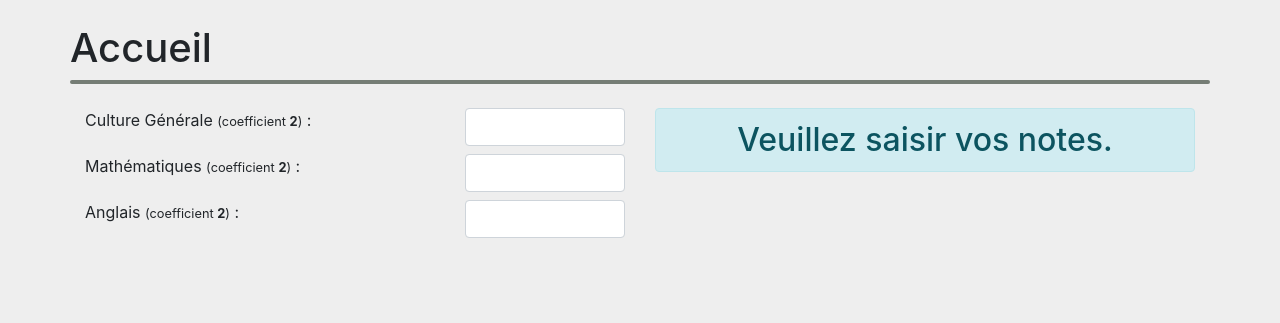
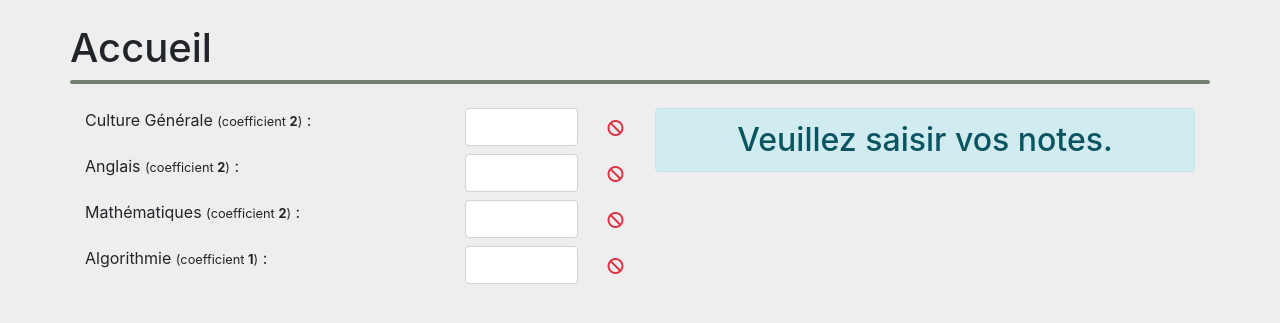
Before and after one commit to lGabranth/plateforme-bts-sio, a PHP site: page /1-modules/calcul_obtention in a window 1280 px wide. Shown: the part 56-379 px from the top of the page. Run offline with PHP 8.4, Linux system fonts and the light colour scheme; some libraries are stand-ins or nearby versions.

Commit message:
Ajout VueJS fonctionnel

```diff
--- /dev/null
+++ b/1-modules/calcul_obtention/app.vue.js
@@ -0,0 +1,47 @@
+var app = new Vue({
+	el:"#app",
+	data:{
+		culture_generale:"",
+		maths:"",
+		algorithmie:"",
+		anglais:"",
+		edm:"",
+		e4:"",
+		e5:"",
+		e6:"",
+		matieres_option:0,
+		math_appro:"",
+		langue_vivante:"",
+	},
+	methods:{
+		CalculerMoyenne:function(){
+			var scope = this;
+			var datas = {};
+			datas.culture_generale = scope.culture_generale;
+			datas.maths            = scope.maths;
+			datas.algorithmie      = scope.algorithmie;
+			datas.anglais          = scope.anglais;
+			datas.edm              = scope.edm;
+			datas.e4               = scope.e4;
+			datas.e5               = scope.e5;
+			datas.e6               = scope.e6;
+			datas.math_appro       = scope.math_appro;
+			datas.langue_vivante   = scope.langue_vivante;
+
+			if (scope.culture_generale != "" && scope.maths != "" && scope.algorithmie != "" && scope.anglais
+				!= "" && scope.edm != "" && scope.e4 != "" && scope.e5 != "" && scope.e6)
+			{
+				$.ajax({
+					url:"data.php?cas=calculMoyenne",
+					type:"POST",
+					data:datas,
+					success:function(data){
+
+					},
+					error:function(){
+					}
+				});
+			}
+		},
+	},
+})
--- a/1-modules/calcul_obtention/index.php
+++ b/1-modules/calcul_obtention/index.php
@@ -3,6 +3,7 @@
 <html lang="en">
 
   <?php Head("Simulation obtention BTS SIO", 8, 0); ?>
+  <main id="app">
 	  <section class="container">
 	  	<div class="row">
 	  		<h1>Accueil</h1>
@@ -20,9 +21,7 @@
 					- Mathématiques : 2;
 					- Anglais : 2;
 					- Algorithmique appliquée : 1;
-				- Economie : 1;
-				- Droit : 1;
-				- Management : 1;
+					- EDM : 3;
 					- E4 : 4;
 					- E5 : 5;
 					- E6 : 3;
@@ -36,8 +35,29 @@
 								<div class="col-md-8">
 									<label for="noteCultureG">Culture Générale <small>(coefficient <strong>2</strong>)</small> : </label>
 								</div>
-							<div class="col-md-4">
-								<input id="noteCultureG" name="noteCultureG" type="number" class="form-control">
+								<div class="col-md-3">
+									<input id="noteCultureG" name="noteCultureG" type="number" class="form-control" v-model="culture_generale">
+								</div>
+								<div class="col-md-1 mt-2">
+									<span v-if="culture_generale == ''"  class="text-danger"><i class="fas fa-ban"></i></span>
+									<span v-else-if="culture_generale < 10" class="text-danger"><i class="far fa-frown"></i></span>
+									<span v-else-if="culture_generale > 10" class="text-success"><i class="far fa-smile"></i></span>
+									<span v-else class="text-warning"><i class="far fa-meh"></i></span>
+								</div>
+		  			</div>
+
+		  			<div class="row mb-2">
+								<div class="col-md-8">
+									<label for="noteAnglais">Anglais <small>(coefficient <strong>2</strong>)</small> : </label>
+								</div>
+								<div class="col-md-3">
+									<input id="noteAnglais" name="noteAnglais" type="number" class="form-control" v-model="anglais">
+								</div>
+								<div class="col-md-1 mt-2">
+									<span v-if="anglais == ''"  class="text-danger"><i class="fas fa-ban"></i></span>
+									<span v-else-if="anglais < 10" class="text-danger"><i class="far fa-frown"></i></span>
+									<span v-else-if="anglais > 10" class="text-success"><i class="far fa-smile"></i></span>
+									<span v-else class="text-warning"><i class="far fa-meh"></i></span>
 								</div>
 		  			</div>
 
@@ -45,17 +65,29 @@
 								<div class="col-md-8">
 									<label for="noteMaths">Mathématiques <small>(coefficient <strong>2</strong>)</small> : </label>
 								</div>
-							<div class="col-md-4">
-								<input id="noteMaths" name="noteMaths" type="number" class="form-control">
+								<div class="col-md-3">
+									<input id="noteMaths" name="noteMaths" type="number" class="form-control" v-model="maths">
+								</div>
+								<div class="col-md-1 mt-2">
+									<span v-if="maths == ''"  class="text-danger"><i class="fas fa-ban"></i></span>
+									<span v-else-if="maths < 10" class="text-danger"><i class="far fa-frown"></i></span>
+									<span v-else-if="maths > 10" class="text-success"><i class="far fa-smile"></i></span>
+									<span v-else class="text-warning"><i class="far fa-meh"></i></span>
 								</div>
 		  			</div>
 
 		  			<div class="row mb-2">
 								<div class="col-md-8">
-								<label for="noteAnglais">Anglais <small>(coefficient <strong>2</strong>)</small> : </label>
+									<label for="noteAlgorithmie">Algorithmie <small>(coefficient <strong>1</strong>)</small> : </label>
 								</div>
-							<div class="col-md-4">
-								<input id="noteAnglais" name="noteAnglais" type="number" class="form-control">
+								<div class="col-md-3">
+									<input id="noteAlgorithmie" name="noteAlgorithmie" type="number" class="form-control" v-model="algorithmie">
+								</div>
+								<div class="col-md-1 mt-2">
+									<span v-if="algorithmie == ''"  class="text-danger"><i class="fas fa-ban"></i></span>
+									<span v-else-if="algorithmie < 10" class="text-danger"><i class="far fa-frown"></i></span>
+									<span v-else-if="algorithmie > 10" class="text-success"><i class="far fa-smile"></i></span>
+									<span v-else class="text-warning"><i class="far fa-meh"></i></span>
 								</div>
 		  			</div>
 
@@ -70,4 +102,6 @@
 			</form>
 
 	  </section>
+  </main>
   <?php Js(); ?>
+  <script src="app.vue.js"></script>
--- a/1-modules/culture_generale/seuls_avec_tous.php
+++ b/1-modules/culture_generale/seuls_avec_tous.php
@@ -7,13 +7,13 @@
 
   <?php Head("Culture Général - Accueil", 2, 2); ?>
   <?php if ($partie > 1 && $partie < 4) { ?>
-  	<a href="seuls_avec_tous.php?partie=<?php echo ($partie == 2) ? 1 : 2 ?>" style="position: fixed; top: 135px; left: 5px; color: black;">
+  	<a href="seuls_avec_tous.php?partie=<?php echo ($partie == 2) ? 1 : 2 ?>" style="position: fixed; top: 135px; left: 45px;" class="btn btn-sm btn-outline-dark">
   		<i class="fas fa-arrow-left"></i>
   		<?php echo ($partie == 2) ? 'Partie 1' : 'Partie 2' ?>
   	</a>
   <?php } ?>
   <?php if ($partie < 3 && $partie > 0) { ?>
-  	<a href="seuls_avec_tous.php?partie=<?php echo ($partie == 1) ? 2 : 3 ?>" style="position: fixed; top: 135px; right: 5px; color: black;">
+  	<a href="seuls_avec_tous.php?partie=<?php echo ($partie == 1) ? 2 : 3 ?>" style="position: fixed; top: 135px; right: 45px;" class="btn btn-sm btn-outline-dark">
   		<?php echo ($partie == 1) ? 'Partie 2' : 'Partie 3' ?>
   		<i class="fas fa-arrow-right"></i>
   	</a>
--- a/1-modules/maths/index.php
+++ b/1-modules/maths/index.php
@@ -26,9 +26,5 @@
 				</div>
 			</div>
 		</div>
-
-    <div v-for="d in ds">
-      Je t'aime martin <br>
-    </div>
   </section>
   <?php Js(); ?>
```
Lines whose indentation alone changed are shown as unchanged.
